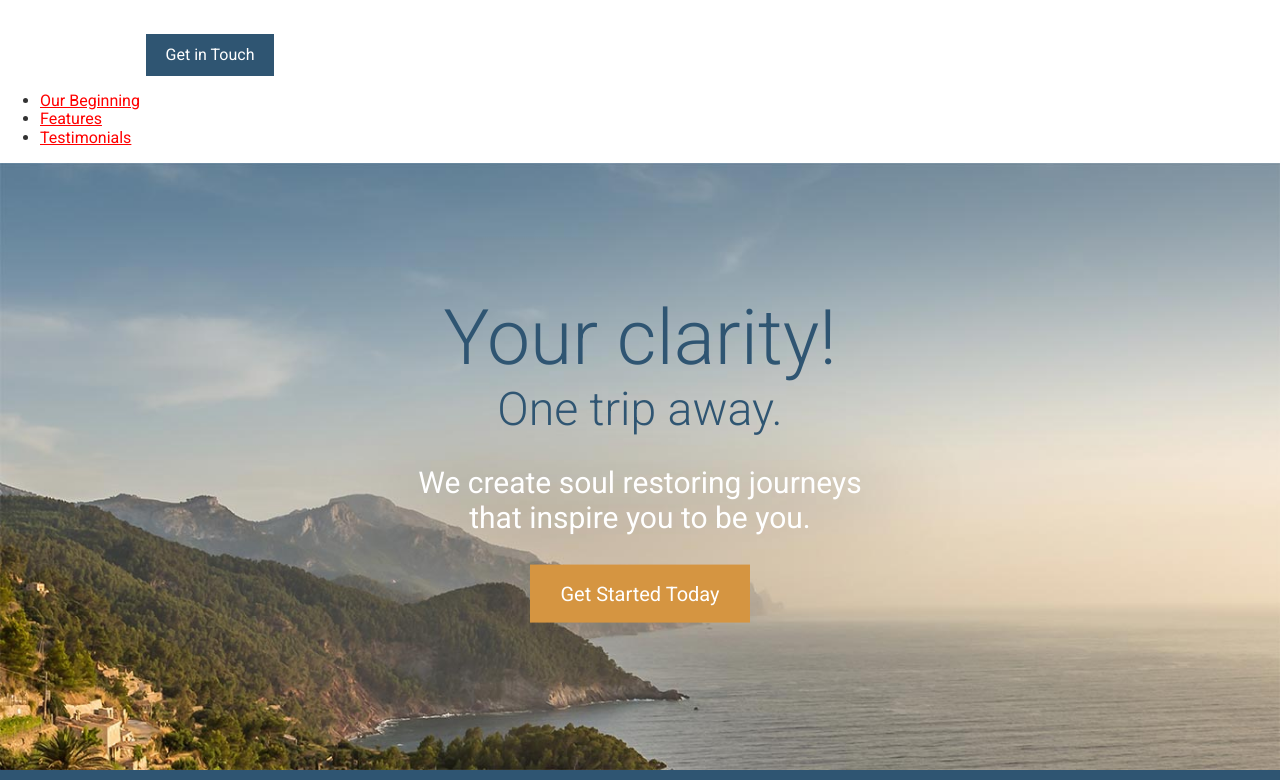
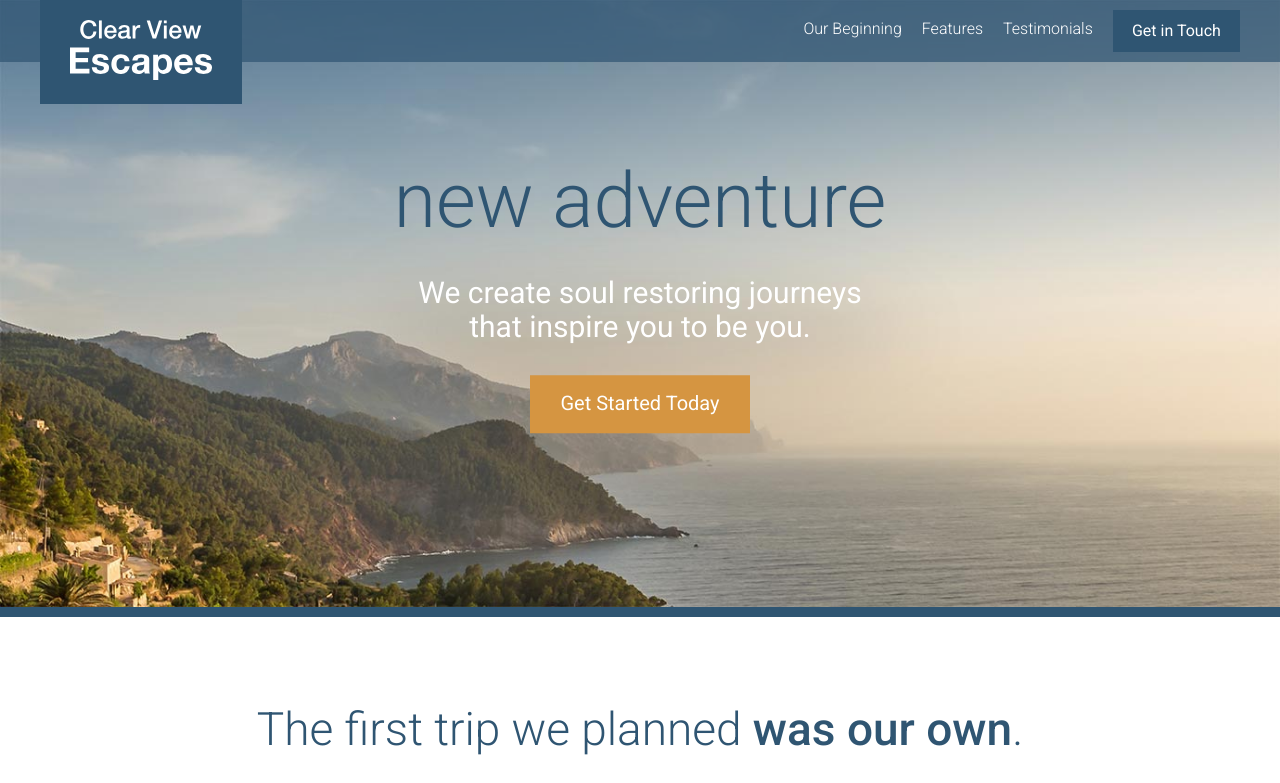
Before and after one commit to Git-A-Dmitry/web-travel, a website: page src/index.html in a window 1280 px wide. Shown: the top 783 px of the page. Drawn offline with nearby package versions, Linux system fonts and the light colour scheme; files that its build step writes are made by us from their sources.

Commit message:
some style changes

```diff
--- a/src/index.html
+++ b/src/index.html
@@ -9,17 +9,24 @@
     <link rel="stylesheet" href="/src/normalize.css" />
     <link rel="stylesheet" href="/dist/css/style.css" />
   </head>
+
   <body>
-    <header>
+    <header class="site-header">
+      <div class="wrapper">
+        <div class="site-header__logo">
           <img src="assets/images/icons/clear-view-escapes.svg" />
+        </div>
+        <div class="site-header__btn-container">
           <a href="#" class="btn">Get in Touch</a>
-      <nav>
+        </div>
+        <nav class="primary-nav primary-nav--pull-right">
           <ul>
             <li><a href="#our-beginning">Our Beginning</a></li>
             <li><a href="#features">Features</a></li>
             <li><a href="#testimonials">Testimonials</a></li>
           </ul>
         </nav>
+      </div>
     </header>
 
     <div class="large-hero">
@@ -34,8 +41,9 @@
 
       <div class="large-hero__text-content">
         <div class="wrapper">
-          <h1 class="large-hero__title">Your clarity!</h1>
-          <h2 class="large-hero__subtitle">One trip away.</h2>
+          <h1 class="large-hero__title">new adventure</h1>
+          <!-- <h1 class="large-hero__title">Your clarity!</h1> -->
+          <!-- <h2 class="large-hero__subtitle">One trip away.</h2> -->
           <p class="large-hero__description">We create soul restoring journeys that inspire you to be you.</p>
           <p><a href="#" class="btn btn--orange btn--large">Get Started Today</a></p>
         </div>
@@ -177,5 +185,6 @@
     <div class="modal__close">X</div>
   </div>
   This is the end of the "modal" reference HTML -->
+    <script src="./scripts/App.js"></script>
   </body>
 </html>
--- /dev/null
+++ b/src/scripts/App.js
@@ -0,0 +1 @@
+console.log('Hello!');
--- /dev/null
+++ b/src/scss/_global.scss
@@ -0,0 +1,17 @@
+body {
+  font-family: 'Roboto', sans-serif;
+  color: #333;
+}
+
+* {
+  box-sizing: border-box;
+}
+
+img {
+  max-width: 100%;
+  height: auto;
+}
+
+a {
+  color: $mainOrange;
+}
--- a/src/scss/_large-hero.scss
+++ b/src/scss/_large-hero.scss
@@ -18,7 +18,7 @@
   &__title {
     font-weight: 300;
     color: $mainBlue;
-    font-size: 2.4rem; // mobile-first
+    font-size: 2.4rem;
     margin: 0;
     @include atSmall($font: 4.8rem);
   }
--- /dev/null
+++ b/src/scss/_primary-nav.scss
@@ -0,0 +1,25 @@
+.primary-nav {
+  &--pull-right {
+    float: right;
+  }
+
+  ul {
+    margin: 0;
+    padding: 0;
+    @include clearfix;
+  }
+
+  li {
+    list-style: none;
+    float: left;
+    padding-right: 20px;
+  }
+
+  a {
+    color: #fff;
+    font-weight: 300;
+    text-decoration: none;
+    display: block;
+    padding: 10px 0;
+  }
+}
--- /dev/null
+++ b/src/scss/_site-header.scss
@@ -0,0 +1,20 @@
+.site-header {
+  padding: 10px 0;
+  position: absolute;
+  width: 100%;
+  z-index: 2;
+  // background-color: black;
+  background-color: rgba(47, 85, 114, 0.7);
+
+  &__btn-container {
+    float: right;
+  }
+
+  &__logo {
+    position: absolute;
+    top: 0;
+    background-color: $mainBlue;
+    padding: 20px 30px;
+    // padding: 25px 36px;
+  }
+}
--- a/src/scss/style.scss
+++ b/src/scss/style.scss
@@ -1,7 +1,8 @@
-@import './src/scss/_variable.scss';
-@import './src/scss/_mixins.scss';
-@import './src/scss/_large-hero.scss';
-@import './src/scss/_btn.scss';
+@import './variable';
+@import './global';
+@import './mixins';
+@import './large-hero';
+@import './btn';
 @import './headline';
 @import './row';
 @import './wrapper';
@@ -11,21 +12,5 @@
 @import './page-section';
 @import './testimonial';
 @import './site-footer';
-
-body {
-  font-family: 'Roboto', sans-serif;
-  color: #333;
-}
-
-* {
-  box-sizing: border-box;
-}
-
-img {
-  max-width: 100%;
-  height: auto;
-}
-
-a {
-  color: red;
-}
+@import './site-header';
+@import './primary-nav';
```
Lines whose indentation alone changed are shown as unchanged.
